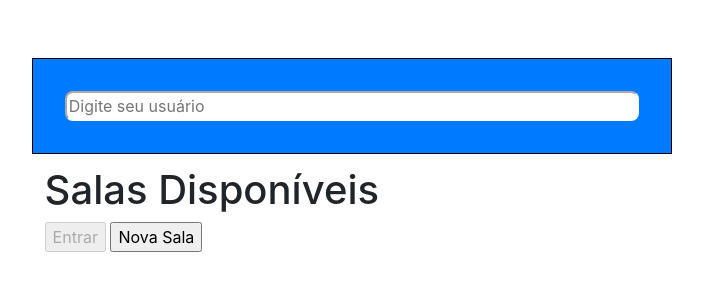
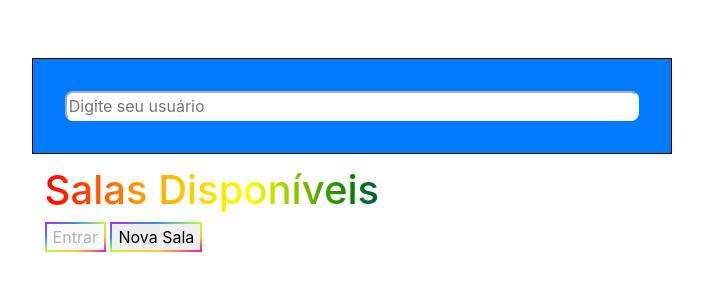
Before and after one commit to oGabrielArruda/chat-nodejs, a plain HTML site: page views/rooms.html in a window 1280 px wide. Shown: the whole page, without its empty margins (301-1004 px from the left). Drawn offline with nearby package versions, Linux system fonts and the light colour scheme; files that its build step writes are made by us from their sources; no server answers; files whose address does not match are found by name.

Commit message:
changes css

```diff
--- a/public/rooms.css
+++ b/public/rooms.css
@@ -25,3 +25,13 @@ body{
 #roomCont{
     padding: 2%;
 }
+
+#salasDispo{
+    background-image: linear-gradient(to left, violet, indigo, blue, green, yellow, orange, red);   -webkit-background-clip: text;
+    color: transparent;
+}
+.buttonClass{
+    border: 2px solid transparent;
+    border-image: linear-gradient(to bottom right, #b827fc 0%, #2c90fc 25%, #b8fd33 50%, #fec837 75%, #fd1892 100%);
+    border-image-slice: 1;
+}
--- a/views/rooms.html
+++ b/views/rooms.html
@@ -17,10 +17,10 @@
         <input type="text" name="username" placeholder="Digite seu usuário" id="txtUsername">
       </div>
       <div id="roomCont">
-        <h1>Salas Disponíveis</h1>
+        <h1 id="salasDispo">Salas Disponíveis</h1>
         <form id="rooms">
-            <input type="submit" id="entrar" disabled value="Entrar">
-            <input type="button" id="createRoom" value="Nova Sala">
+            <input type="submit" class="buttonClass" id="entrar" disabled value="Entrar">
+            <input type="button" class="buttonClass" id="createRoom" value="Nova Sala">
         </form>
       </div>
     </div>
```
